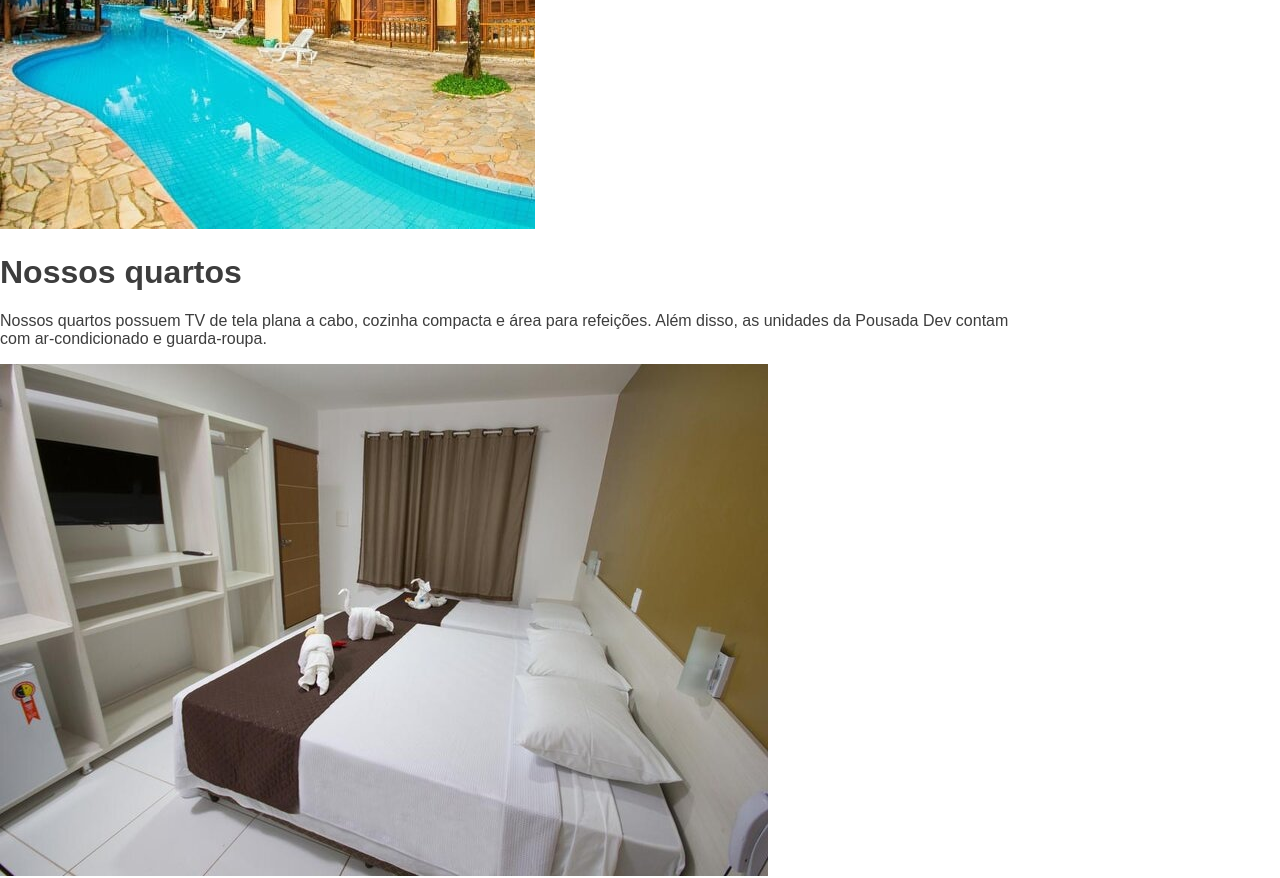
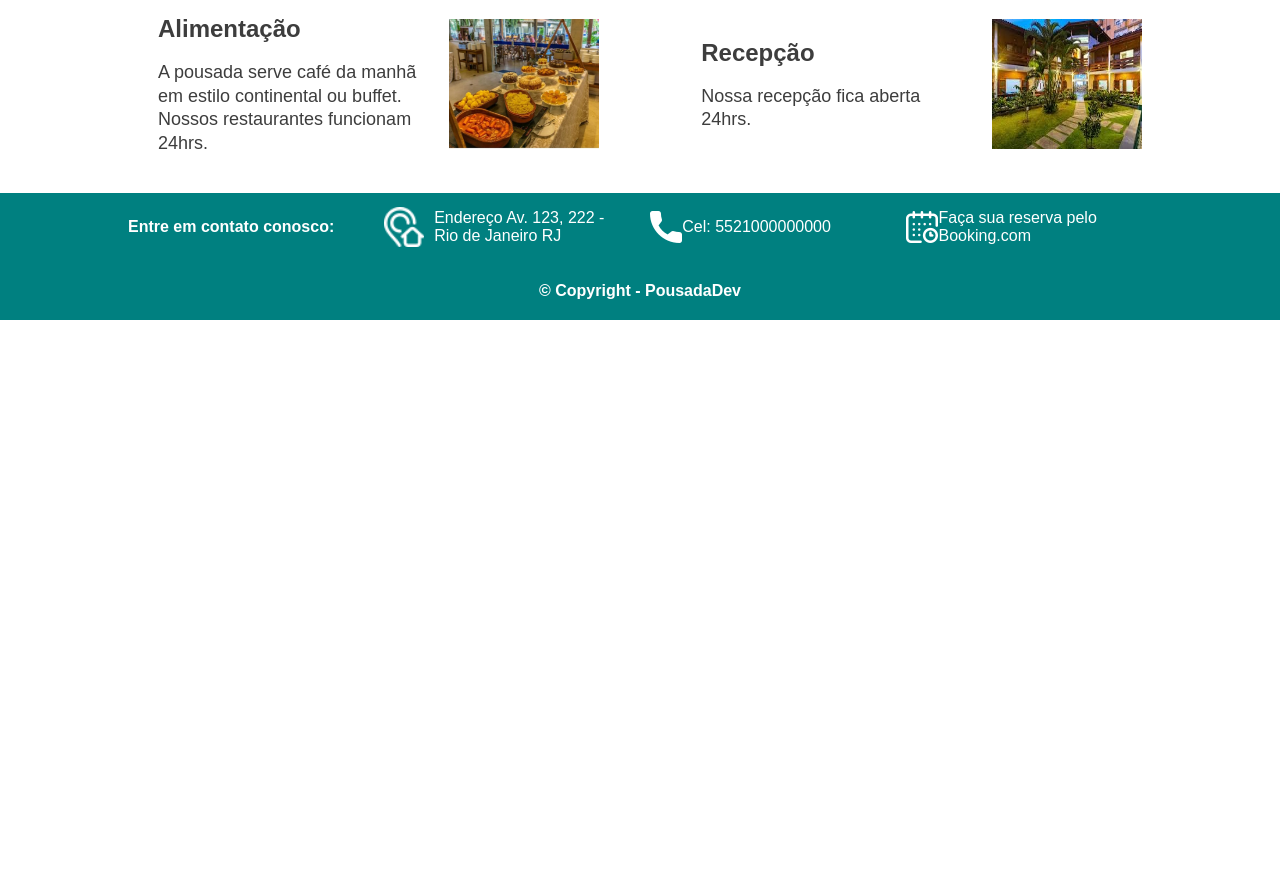
Before and after one commit to paulovitornovaes/projeto_pousada, a plain HTML site: page pages/index.html in a window 1280 px wide. Shown: the part 2288-3166 px from the top of the page. After the commit the page ends 2608 px from the top, so only its background shows below. Drawn offline with Linux system fonts and the light colour scheme.

Commit message:
Pushing files

```diff
--- a/pages/index.html
+++ b/pages/index.html
@@ -126,13 +126,13 @@
     </main>
 
     <footer>
-        <div class="container center-box">
+        <div class="container-footer center-box">
             <div class="rodape-info">
                 <h4>Entre em contato conosco:</h4>
             </div>
 
             <a class="rodape-info rodape-link" target="_blank" href="https://goo.gl/maps/wPAS58QxiTopxK6w7">
-                <img class="rodape-icone" src="assets/icones/endereco.png" alt="Ícone endereco"
+                <img class="rodape-icone" src="../assets/icones/endereco.png" alt="Ícone endereco"
                     title="Ícone endereco" />
 
                 <p>
@@ -142,7 +142,7 @@
             </a>
 
             <div class="rodape-info">
-                <img class="rodape-icon" src="assets/icones/telefone.png" alt="Ícone telefone" title="Ícone telefone" />
+                <img class="rodape-icon" src="../assets/icones/telefone.png" alt="Ícone telefone" title="Ícone telefone" />
 
                 <p>
                     Cel: 5521000000000
@@ -151,7 +151,7 @@
 
             <a class="rodape-info rodape-link" target="_blank"
                 href="https://www.booking.com/searchresults.pt-br.html?aid=375635;label=msn-wLZ0m4wRNI00wFHQAaaO3w-79920787059858%3Atikwd-79920803013016%3Aaud-808219487%3Aloc-20%3Aneo%3Amte%3Adec%3Aqsbooking;sid=9ca5cbe6c9db71b34b98c0738ea780f4;dest_id=-666610;dest_type=city&">
-                <img class="rodape-icon" src="assets/icones/calendario.png" alt="Ícone calendario"
+                <img class="rodape-icon" src="../assets/icones/calendario.png" alt="Ícone calendario"
                     title="Ícone calendario" />
 
                 <p>
--- a/style/stylesheet.css
+++ b/style/stylesheet.css
@@ -138,7 +138,7 @@ main .title-site {
 /* Final of the bedrooms boxes */
 
 /*route box*/
-/*
+
 .container-route {
   display: flex;
   justify-content: center;
@@ -156,7 +156,7 @@ main .title-site {
 }
 
 /* sobre a pousada */
-/*
+
 .container-about {
 
   display: flex;
@@ -177,7 +177,7 @@ main .title-site {
 /* finalizado sobre a pousada */
 
 /* conteudo da pousada */
-/*
+
 .content-pousada-items {
 
   margin: 0 auto;
@@ -218,6 +218,47 @@ main .title-site {
 
 /* final of the 4 boxes of about pousada */
 
-/*footer{
+footer{
   background-color: rgb(0, 128, 128);
-}*/
+  color: #fff;
+}
+
+.container-footer {
+  margin: 0 auto;
+  display: flex;
+  flex-wrap: wrap;
+  justify-content: space-between;
+
+
+}
+
+.rodape-info {
+  display: flex;
+  width: 23%;
+  align-items: center;
+}
+
+
+.rodape-copright{
+  text-align: center;
+  padding: 20px;
+  width: 100%;
+  border-top: 1px solid rgb(0, 128, 128);
+  font-weight: 600;
+}
+
+.rodape h4 {
+  font-size: 24px;
+}
+
+.rodape-icone {
+  width: 40px;
+  height: 40px;
+  margin-right: 10px;
+}
+
+.rodape-link{
+  margin-right: 10px;
+  color: #fff;
+  text-decoration: none;
+}
```
Also changed, not shown: assets/readme/new-footer.png (added), assets/readme/old-footer.png (added).
